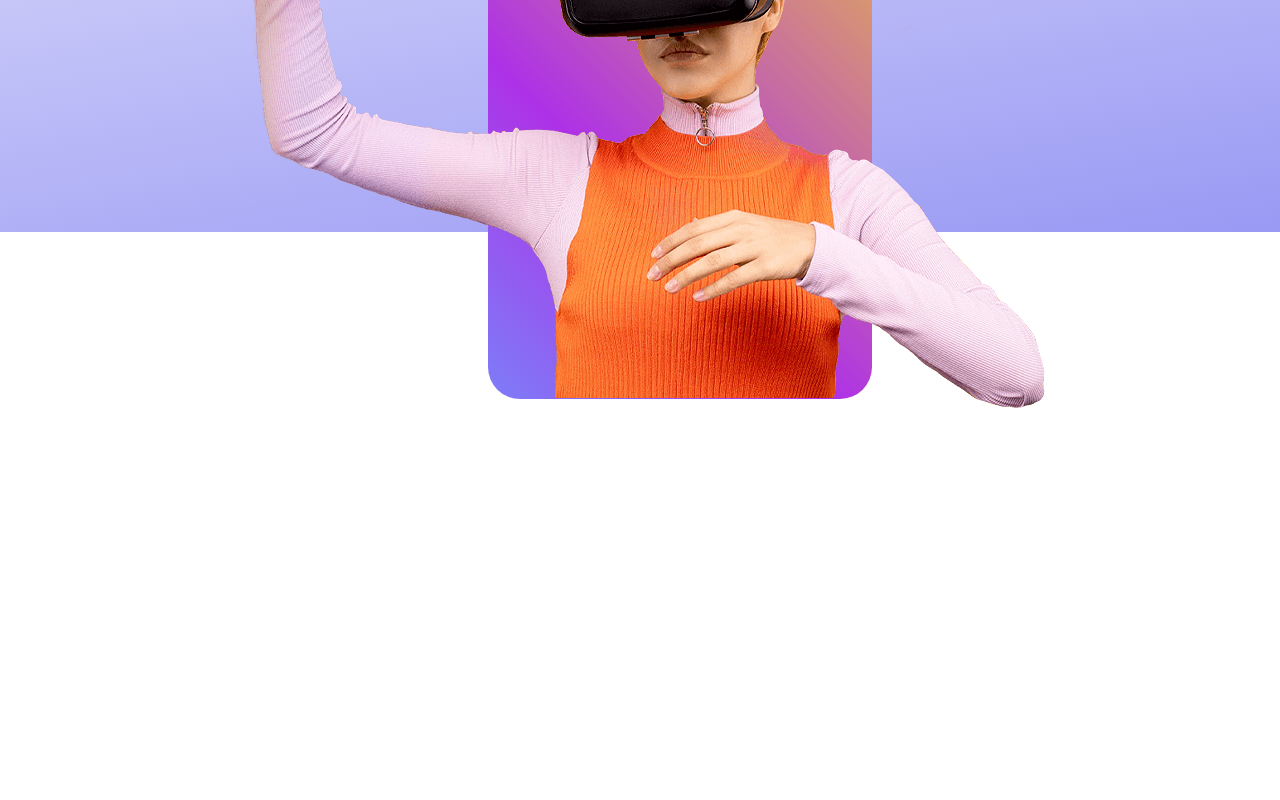
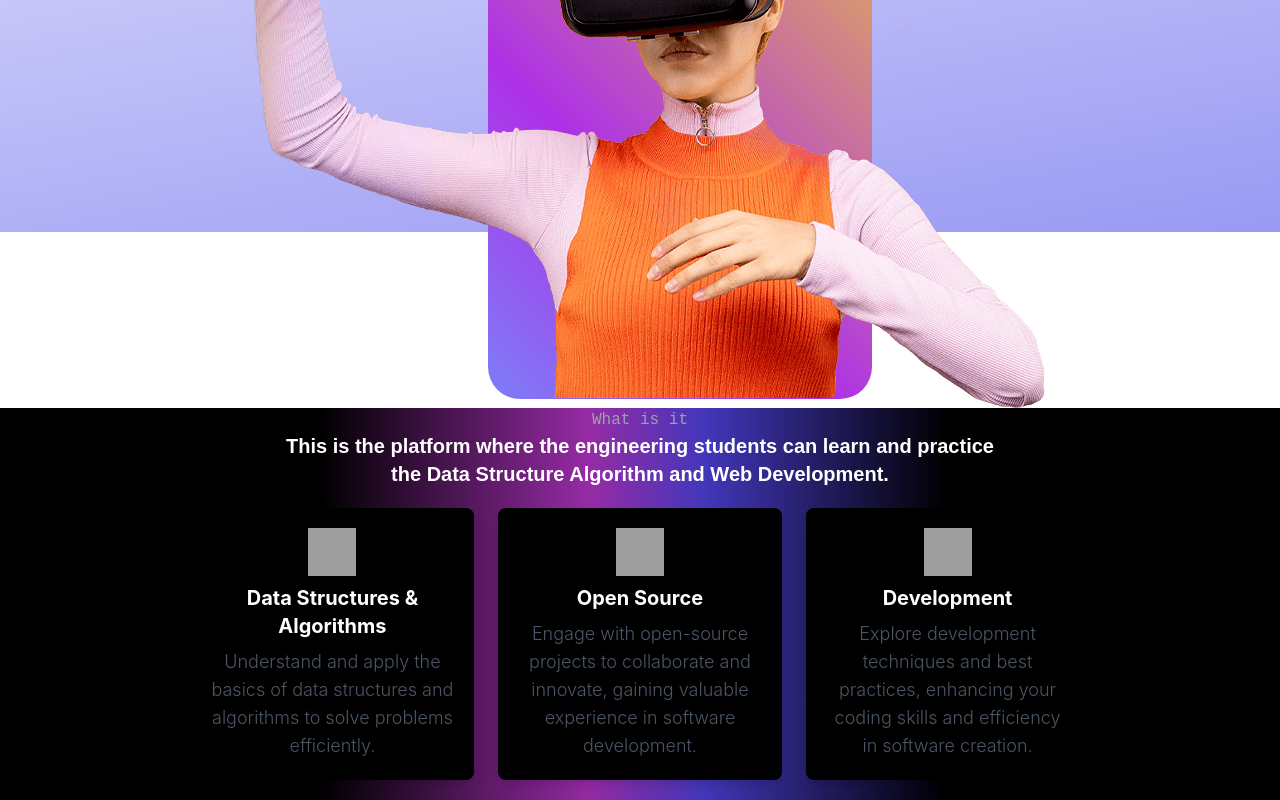
Before and after one commit to VAISHNA1102/DSAandDEV, a React (Create React App) app: page / in a window 1280 px wide. Shown: the part 568-1368 px from the top of the page. Before the commit the page ends 976 px from the top, so only its background shows below. Built offline with nearby package versions, Linux system fonts and the light colour scheme; grey boxes are pictures that could not be loaded.

Commit message:
Detail update

```diff
--- /dev/null
+++ b/src/components/Cards.js
@@ -0,0 +1,28 @@
+import React from 'react';
+import dsaLogo from '../Images/DSA.jpg';
+import devLogo from '../Images/Dev.jpg';
+import openSourceLogo from '../Images/Open.jpg';
+
+const Cards = () => {
+  return (
+    <div className="flex flex-row mx-auto w-11/12 max-w-screen-lg p-5 space-x-6">
+      <div className="flex-1 rounded-lg p-5 text-center shadow-lg bg-black text-white">
+        <img src={dsaLogo} alt="DSA Logo" className="w-12 h-12 mx-auto mb-2" />
+        <h2 className="text-xl mb-2 font-bold">Data Structures & Algorithms</h2>
+        <p className="text-lg text-gray-600 font-light">Understand and apply the basics of data structures and algorithms to solve problems efficiently.</p>
+      </div>
+      <div className="flex-1 rounded-lg p-5 text-center shadow-lg bg-black text-white">
+        <img src={openSourceLogo} alt="Open Source Logo" className="w-12 h-12 mx-auto mb-2" />
+        <h2 className="text-xl mb-2 font-bold">Open Source</h2>
+        <p className="text-lg text-gray-600 font-light">Engage with open-source projects to collaborate and innovate, gaining valuable experience in software development.</p>
+      </div>
+      <div className="flex-1 rounded-lg p-5 text-center shadow-lg bg-black text-white">
+        <img src={devLogo} alt="Development Logo" className="w-12 h-12 mx-auto mb-2" />
+        <h2 className="text-xl mb-2 font-bold">Development</h2>
+        <p className="text-lg text-gray-600 font-light">Explore development techniques and best practices, enhancing your coding skills and efficiency in software creation.</p>
+      </div>
+    </div>
+  );
+}
+
+export default Cards;
--- a/src/components/Details.js
+++ b/src/components/Details.js
@@ -1,9 +1,15 @@
-import React from 'react'
+import React from 'react';
+import Cards from './Cards';
 
 const Details = () => {
   return (
-    <div>
-
+      <div className='flex flex-col justify-center items-center back'>
+      <div className='inconsolataFontFamily font-light text-gray-400'>What is it</div>
+      <div className='manropeFontFamily text-xl text-white'>This is the platform where the engineering students can learn and practice</div>
+      <div className='manropeFontFamily text-xl text-white'>the Data Structure Algorithm and Web Development.</div>
+      <div>
+        <Cards/>
+      </div>
     </div>
   )
 }
--- a/src/index.css
+++ b/src/index.css
@@ -84,3 +84,8 @@ background: linear-gradient(38deg, rgba(217,221,251,1) 0%, rgba(178,178,233,1) 2
     background: rgb(125,125,248);
     background: linear-gradient(45deg, rgba(125,125,248,1) 0%, rgba(174,49,231,1) 39%, rgba(225,173,87,1) 100%);
   }
+
+  .back {
+    background: rgb(0, 0, 0);
+    background: linear-gradient(90deg, rgba(0, 0, 0, 1) 25%, rgba(150, 43, 165, 1) 46%, rgba(67, 55, 187, 1) 55%, rgba(0, 0, 0, 1) 74%);
+  }
```
